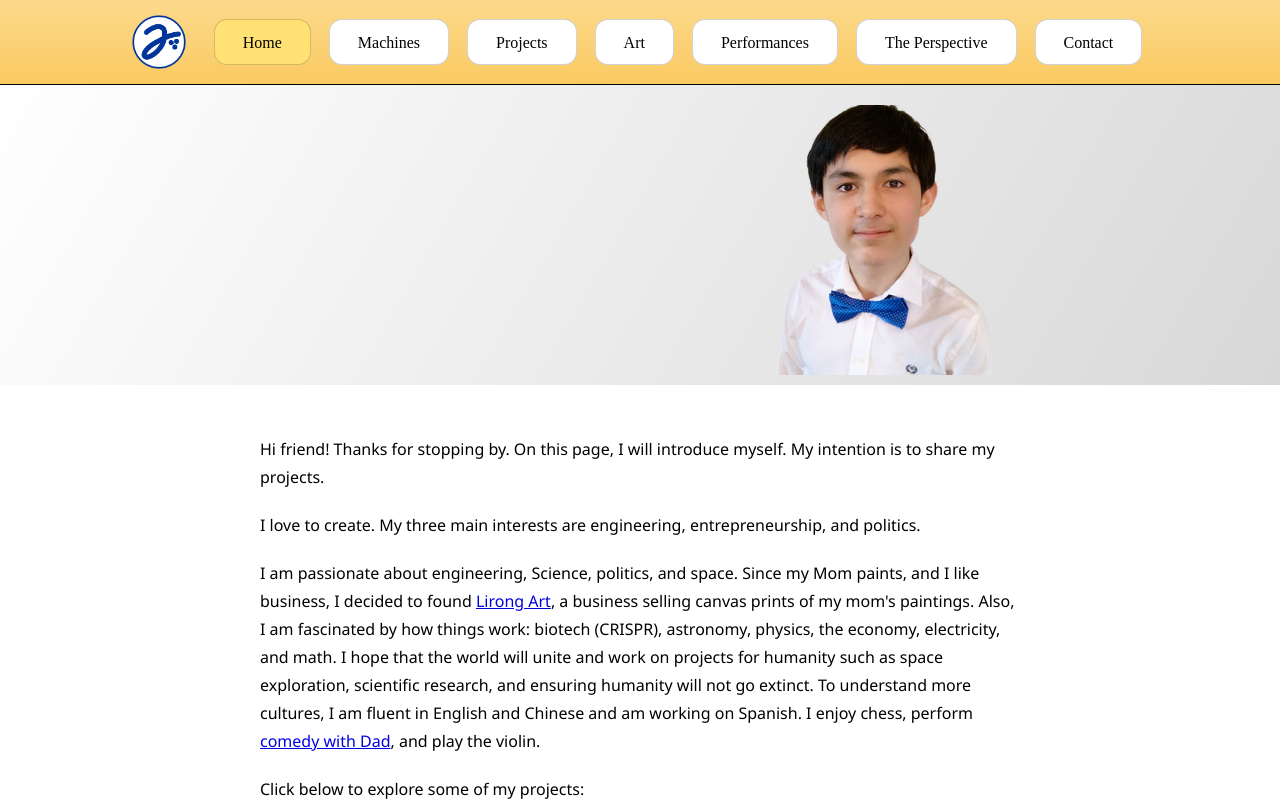
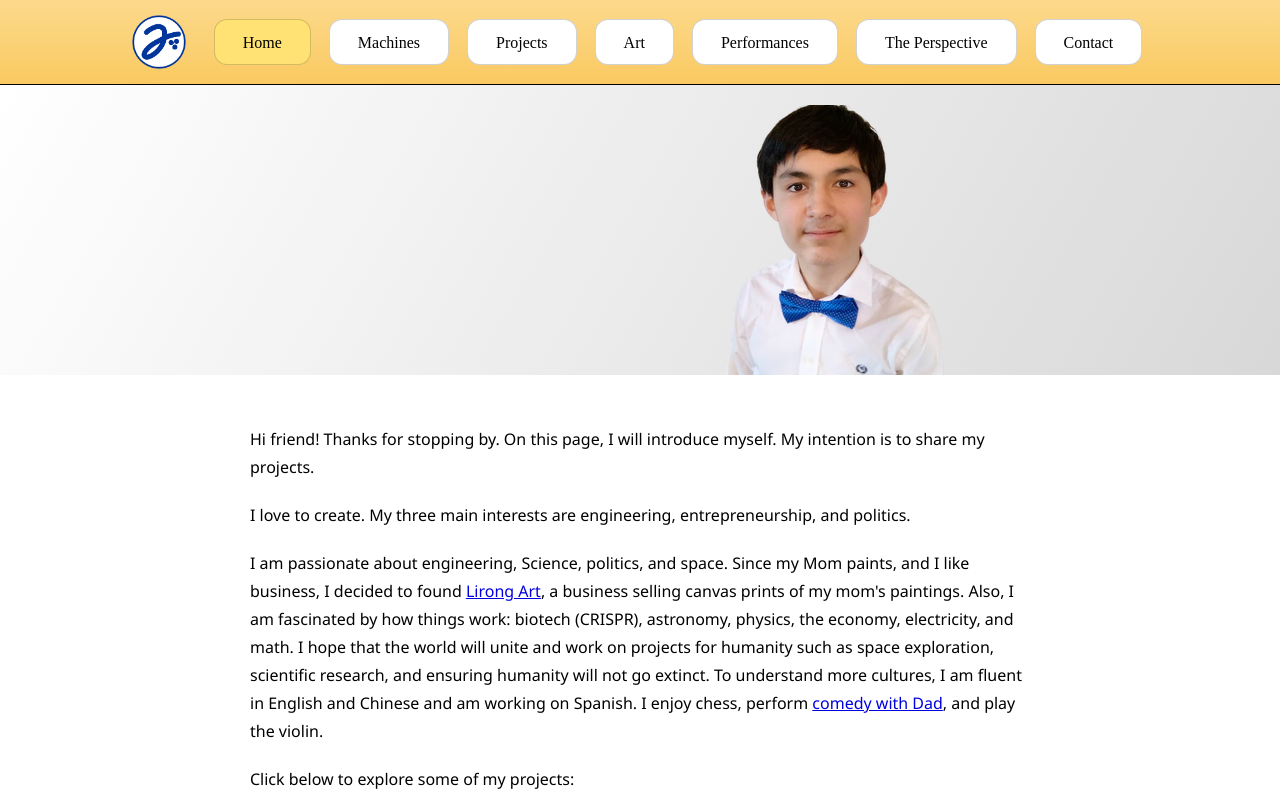
Before and after one commit to JoelGrayson/joelgrayson.com, a Next.js app: page / in a window 1280 px wide. Shown: the top 801 px of the page. Built offline with nearby package versions, Linux system fonts and the light colour scheme.

Commit message:
Nice top with signature & portrait

```diff
--- a/pages/index.js
+++ b/pages/index.js
@@ -21,14 +21,25 @@ export default function Home() {
             }
             `
         }</style>
-        <div className='w-full h-[300px] bg-white flex justify-center items-end'
-            style={{background: "linear-gradient(120deg, rgba(255,255,255,1) 0%, rgba(216,216,216,1) 100%)"}}>
-                <h1 className='text-center pr-[118px] pb-[48px] relative'>
-                    <Image src={signature} alt='Joel Grayson' width='371px' height='150px' /> {/* signature gif */}
-                </h1>
-                <Image src={joelGraysonPortrait} alt="Profile" id='profilePicture' height='270px' width='219px' /> {/* profile photo */}
+        <div className='w-full p-0 m-0'>
+            {/* top */}
+            <div className='w-full h-[290px] p-0'
+                style={{background: "linear-gradient(120deg, rgba(255,255,255,1) 0%, rgba(216,216,216,1) 100%)"}}
+            >
+                <div className='max-w-[800px] relative mx-auto h-full'> {/* container for images same width as content */}
+                    {/* signature gif */}
+                    <div className='absolute bottom-8 left-11'>
+                        <Image src={signature} alt='Joel Grayson' width='371px' height='150px' />
+                    </div>
+
+                    {/* portrait */}
+                    <div className='absolute p-0 bottom-0 mb-[-6px] right-24' style={{clipPath: 'inset(0 0 6px 1px)'}}>
+                        <Image src={joelGraysonPortrait} alt="Profile" id='profilePicture' height='270px' width='219px' />
+                    </div>
+                </div>
             </div>
-            <div id="main" className='j_container'>
+
+            <article className='j_container'>
                 <p>Hi friend! Thanks for stopping by. On this page, I will introduce myself. My intention is to share my projects.</p>
                 <p>I love to create. My three main interests are engineering, entrepreneurship, and politics.</p>
                 <p>I am passionate about engineering, Science, politics, and space. Since my Mom paints, and I like business, I
@@ -47,6 +58,7 @@ export default function Home() {
                     <li><button className='btn-red'>My Flag</button></li>
                     <li><a href='https://lirongart.com'><button className='btn-red'>Lirong Art (Business)</button></a></li>
                 </div>
-            </div>
+            </article>
+        </div>
     </Page>);
 }
```
